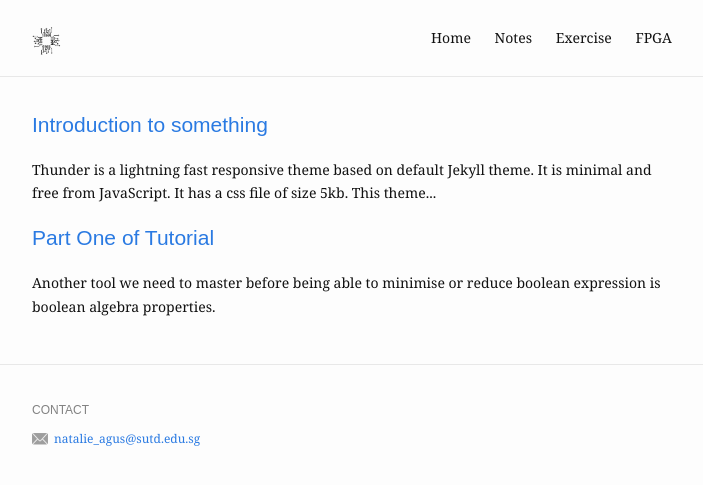
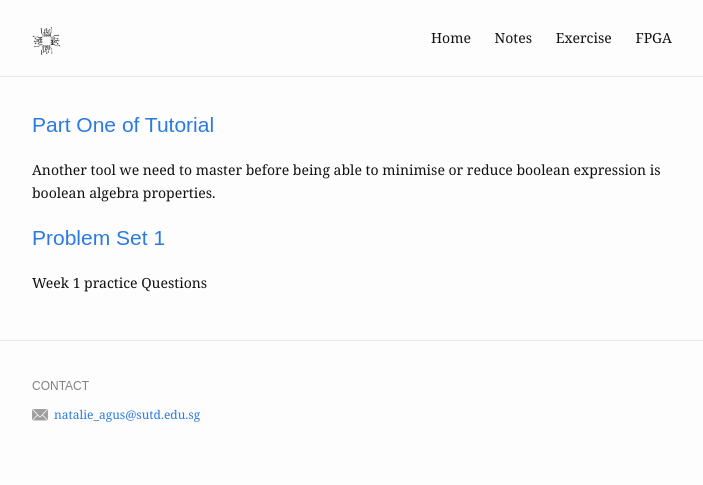
Before and after one commit to natalieagus/computationstructures, a Jekyll site: the page built from exercise.md, in a window 1280 px wide. Shown: the top 485 px of the page, without its empty margins (288-991 px from the left). Built offline with Jekyll 4.4.1, drawn with Linux system fonts in a browser that asks for light colours; a script that is not in the unit is left out.

Commit message:
fix: pset test

```diff
--- a/_problemsets/introduction.md
+++ b/_problemsets/problemset1.md
@@ -1,8 +1,8 @@
 ---
 layout: academic
-permalink: /problemsets/introduction
-title: Introduction to something
-description: Thunder is a lightning fast responsive theme based on default Jekyll theme. It is minimal and free from JavaScript. It has a css file of size 5kb. This theme is best suited for minimal blogs.
+permalink: /problemsets/problemset1
+title: Problem Set 1
+description:  Week 1 practice Questions
 ---
 
 
@@ -10,9 +10,9 @@ description: Thunder is a lightning fast responsive theme based on default Jekyl
 {:toc}
 
 **50.002 Computation Structures**
-
+<br>
 Information Systems Technology and Design
-
+<br>
 Singapore University of Technology and Design
 
 # Problem Set 1
```
